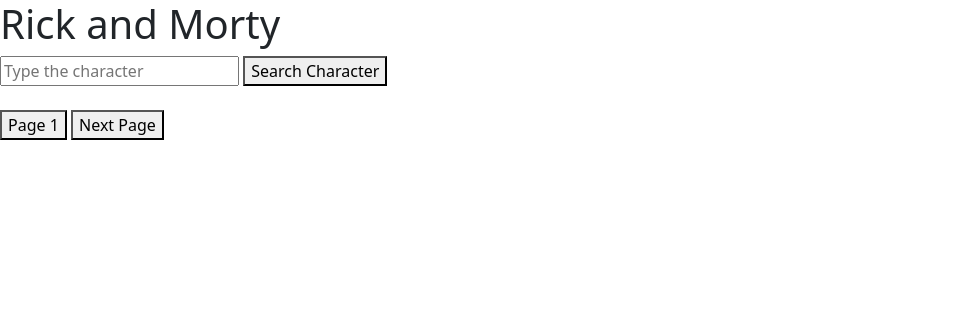
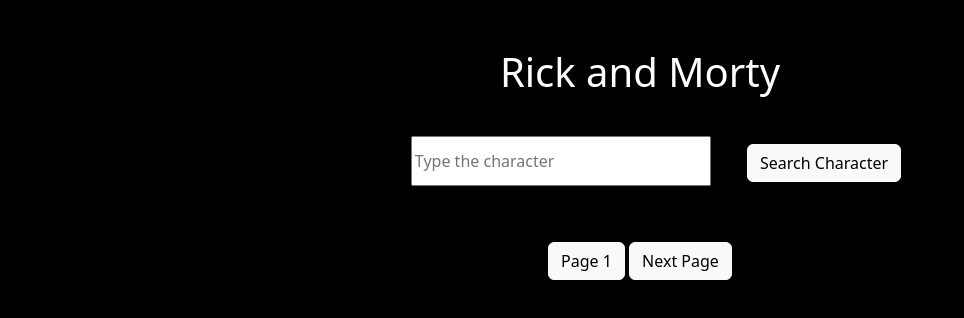
Before and after one commit to Nicolas-Mazziotti/getApi, a plain HTML site: page index.html in a window 1280 px wide. Shown: the whole page, without its empty margins (0-964 px from the left). Drawn offline with nearby package versions, Linux system fonts and the light colour scheme; no server answers.

Commit message:
Style header

```diff
--- a/index.html
+++ b/index.html
@@ -9,15 +9,19 @@
     <title>Document</title>
 </head>
 <body>
-    <div>
-        <h1>Rick and Morty</h1>
-        <input type="search" name="search" placeholder="Type the character" id="inputSearch">
-        <button type="submit" id="btnSearch">Search Character</button>
+    <div class="headerContainer">
+        <h1 class="headerTitle">Rick and Morty</h1>
+        <div class="headerButtons">
+        <input type="search" name="search" placeholder="Type the character"id="inputSearch">
+        <button type="submit" id="btnSearch" class="btn btn-light">Search Character</button>
+        </div>
+    </div>
+
     </div>
     <br>
     <div>
-    <button id="previousPage">Page 1</button>
-    <button id="nextPage">Next Page</button>
+    <button id="previousPage" class="btn btn-light">Page 1</button>
+    <button id="nextPage" class="btn btn-light">Next Page</button>
     </div>
     <div id="charactersContainer"></div>
 
--- a/script.js
+++ b/script.js
@@ -44,7 +44,7 @@
         targetContainer.appendChild(imgElement)
         targetContainer.appendChild(titleElement)
         titleElement.appendChild(titleName)
-        targetContainer.appendChild(imgElement)
+
     })
 }
 
--- a/styles.css
+++ b/styles.css
@@ -1,3 +1,20 @@
+body{
+    background-color: black;
+    justify-content: center;
+    align-items: center;
+    text-align: center;
+    margin-top: 3rem;
+}
+
+.headerTitle{
+    color: white;
+}
+
+#inputSearch {
+    width: 300px;
+    height: 50px;
+    margin: 2rem;
+}
 
 #charactersContainer {
     display: flex;
@@ -8,5 +25,16 @@
 }
 
 .cardContainer {
+    justify-content: center;
+    align-items: center;
+    text-align: center;
     margin: 3rem
 }
+
+.cardContainer img {
+    border-radius: 200px;
+}
+
+.cardContainer h3 {
+    color: white;
+}
```
